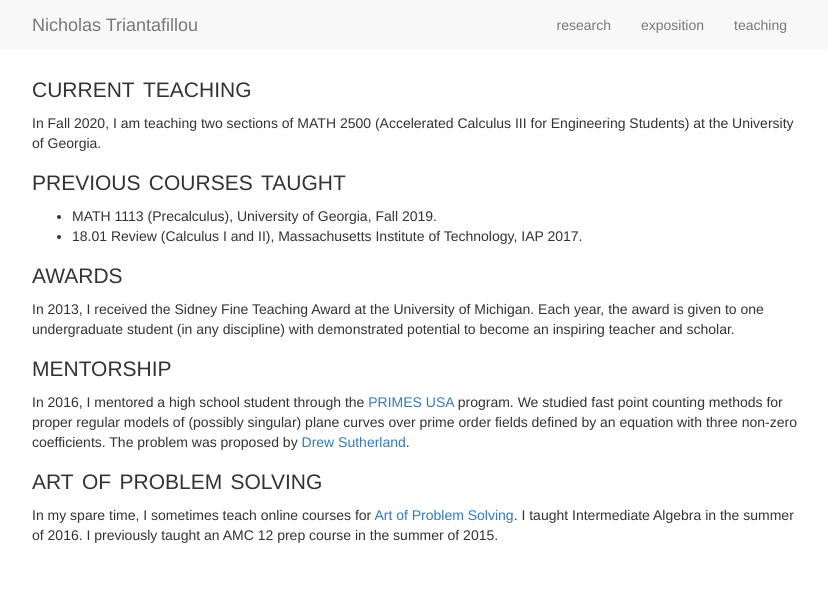
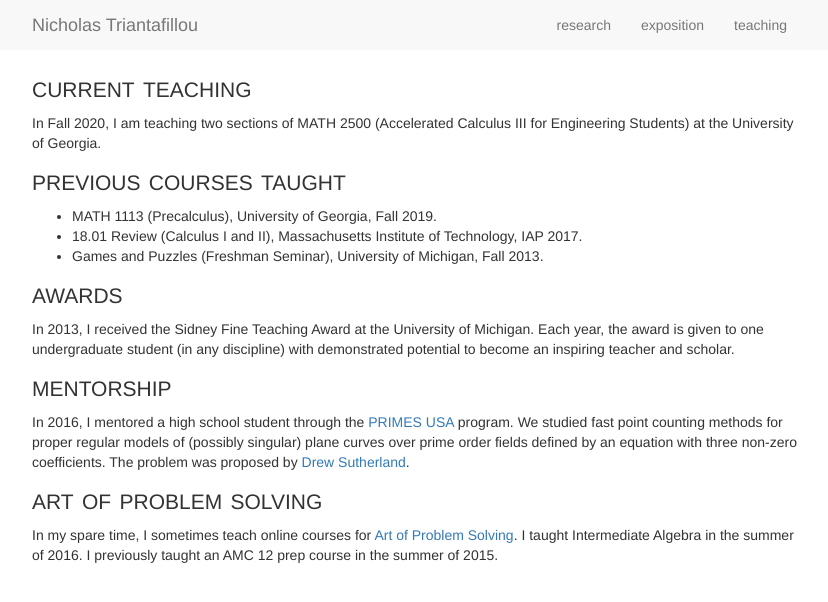
Before and after one commit to ngtriant/ngtriant.github.io, a plain HTML site: page teaching.html in a window 1280 px wide. Shown: the whole page, without its empty margins (223-1051 px from the left). Drawn offline with nearby package versions, Linux system fonts and the light colour scheme; some packages are replaced by stand-ins of ours.

Commit message:
Update teaching.html

```diff
--- a/teaching.html
+++ b/teaching.html
@@ -73,6 +73,7 @@
 <ul>
     <li>  MATH 1113 (Precalculus), University of Georgia, Fall 2019.</li>
     <li>  18.01 Review (Calculus I and II), Massachusetts Institute of Technology, IAP 2017.</li>
+    <li>  Games and Puzzles (Freshman Seminar), University of Michigan, Fall 2013. </li>
 </ul>
 
 <!--
```
